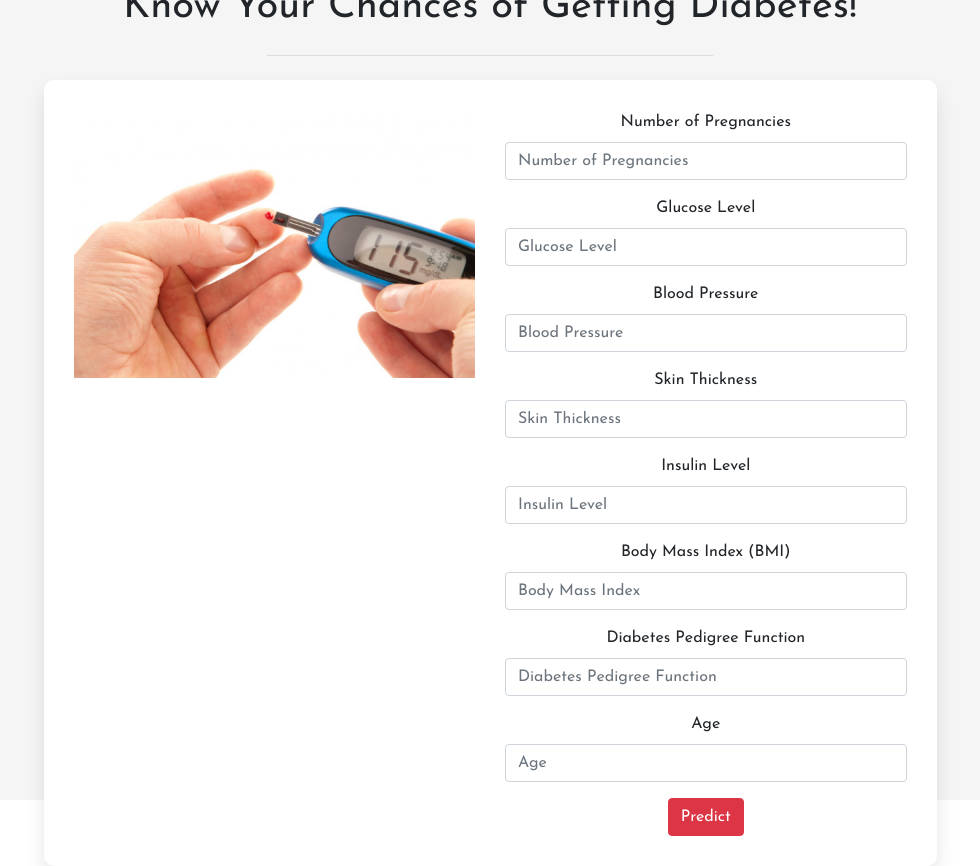
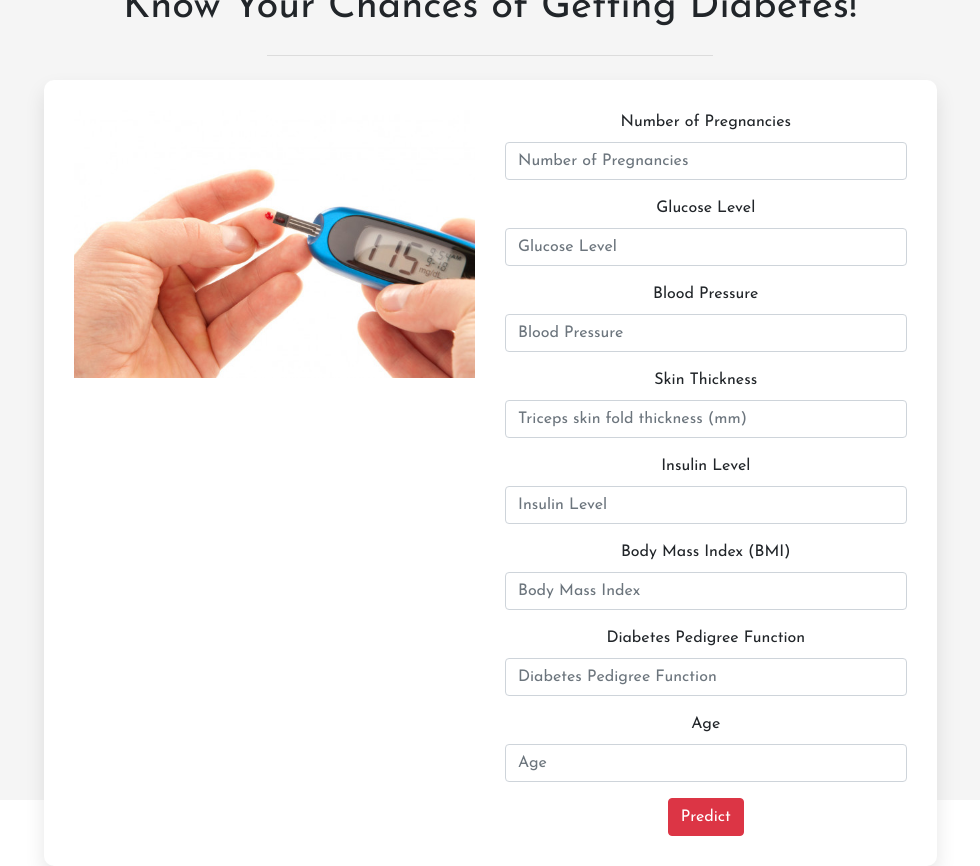
Before and after one commit to alnxha7/Diabetes_prediction_using_pytorch_ANN, a Flask app: page / in a window 1280 px wide. Shown: the whole page, without its empty margins (150-1130 px from the left). Run offline with Flask 3, Linux system fonts and the light colour scheme; some libraries are stand-ins or nearby versions.

Commit message:
updated diabetes.html

```diff
--- a/templates/diabetes.html
+++ b/templates/diabetes.html
@@ -78,7 +78,7 @@
 
                             <div class="form-group">
                                 <label for="SkinThickness">Skin Thickness</label>
-                                <input class="form-control" type="number" step="any" id="SkinThickness" name="SkinThickness" required placeholder="Skin Thickness">
+                                <input class="form-control" type="number" step="any" id="SkinThickness" name="SkinThickness" required placeholder="Triceps skin fold thickness (mm)">
                             </div>
 
                             <div class="form-group">
```
